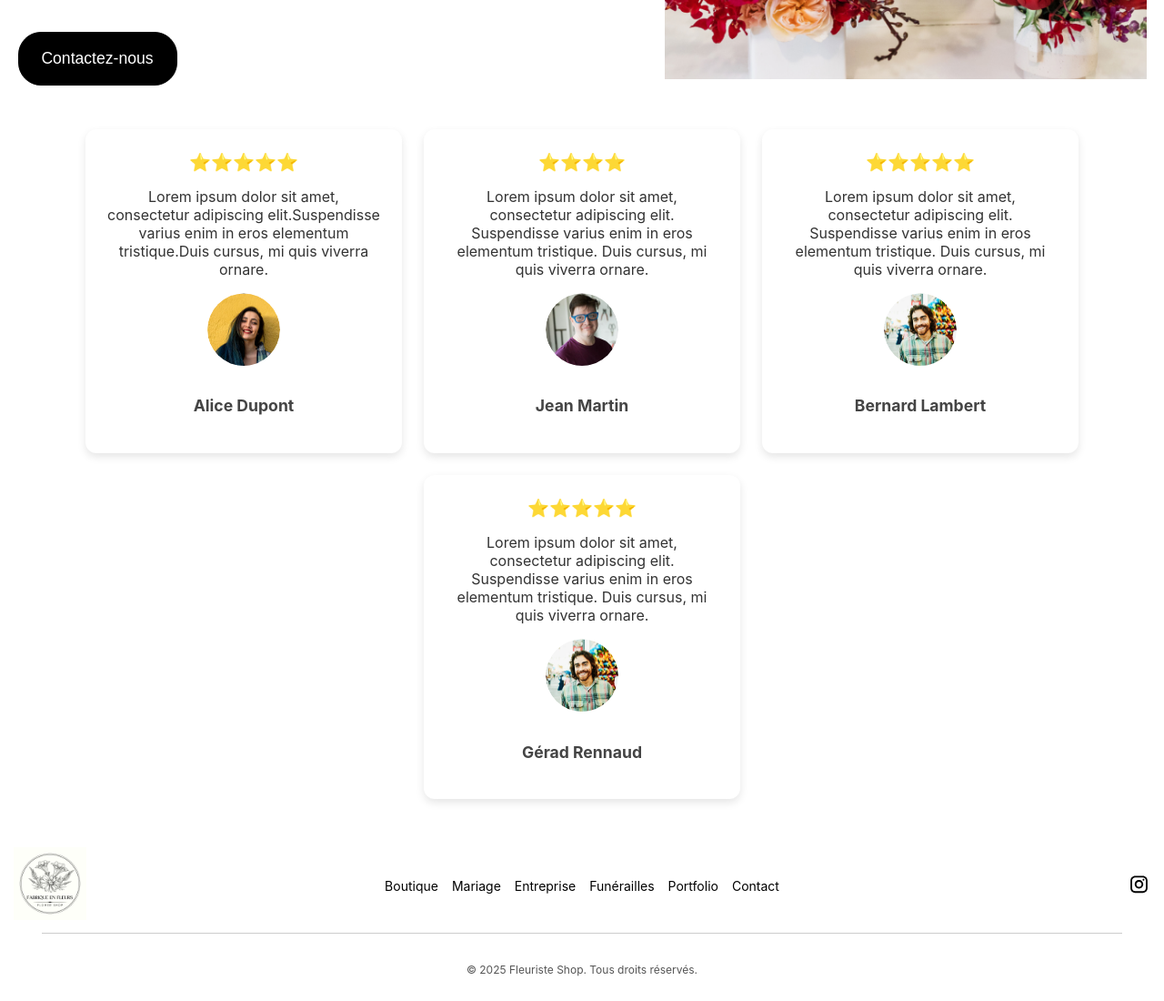
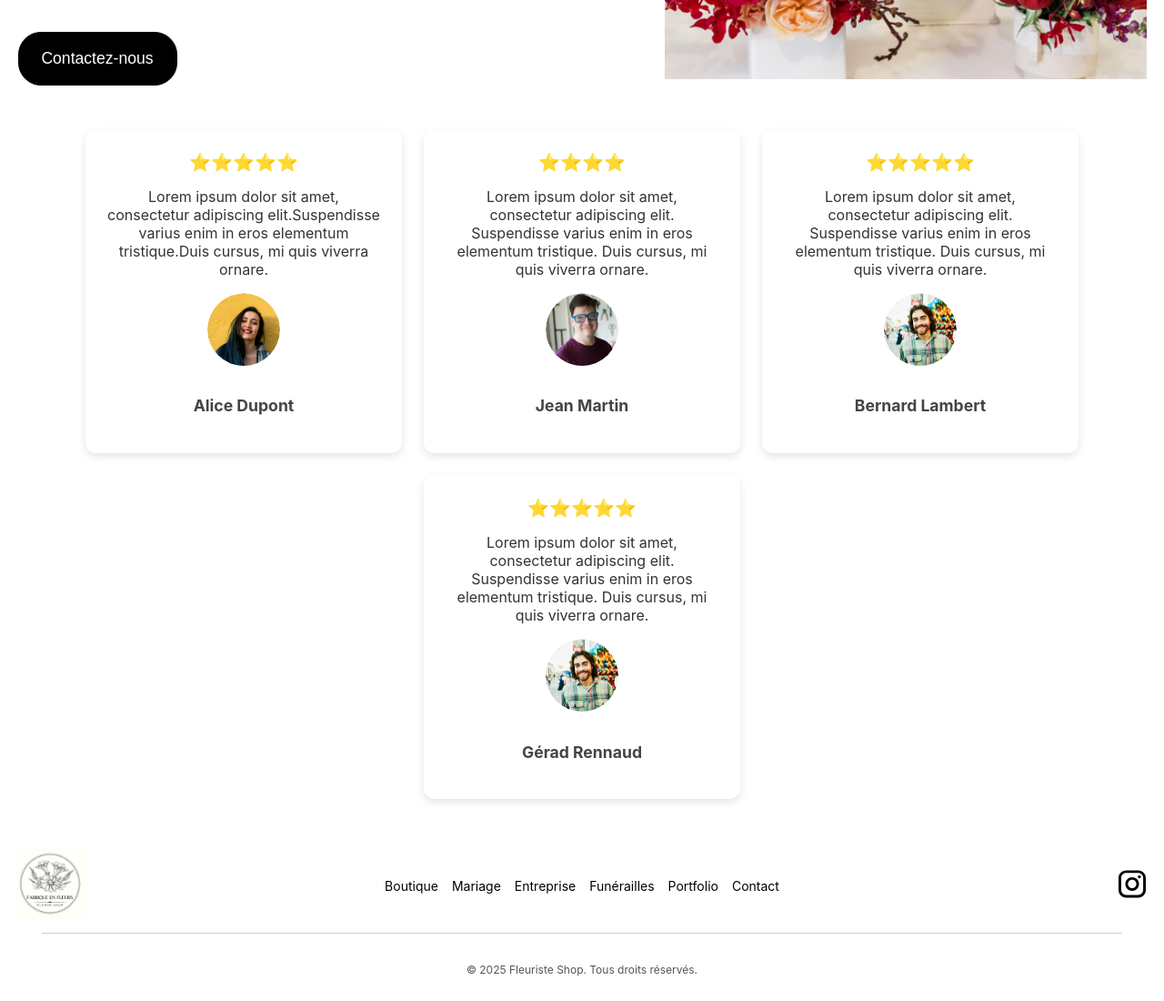
Before and after one commit to alvarezadrien/Workshop_team6, a React (Create React App) app: page / in a window 1280 px wide. Shown: the part 3156-4256 px from the top of the page at 91% size. Built offline with nearby package versions, Linux system fonts and the light colour scheme.

Commit message:
taille autre logo insta

```diff
--- a/src/styles/Footer.css
+++ b/src/styles/Footer.css
@@ -48,7 +48,7 @@
 }
 
 .logo_insta_img {
-  width: 25px;
+  width: 40px;
 }
 
 .footer_hr {
```
